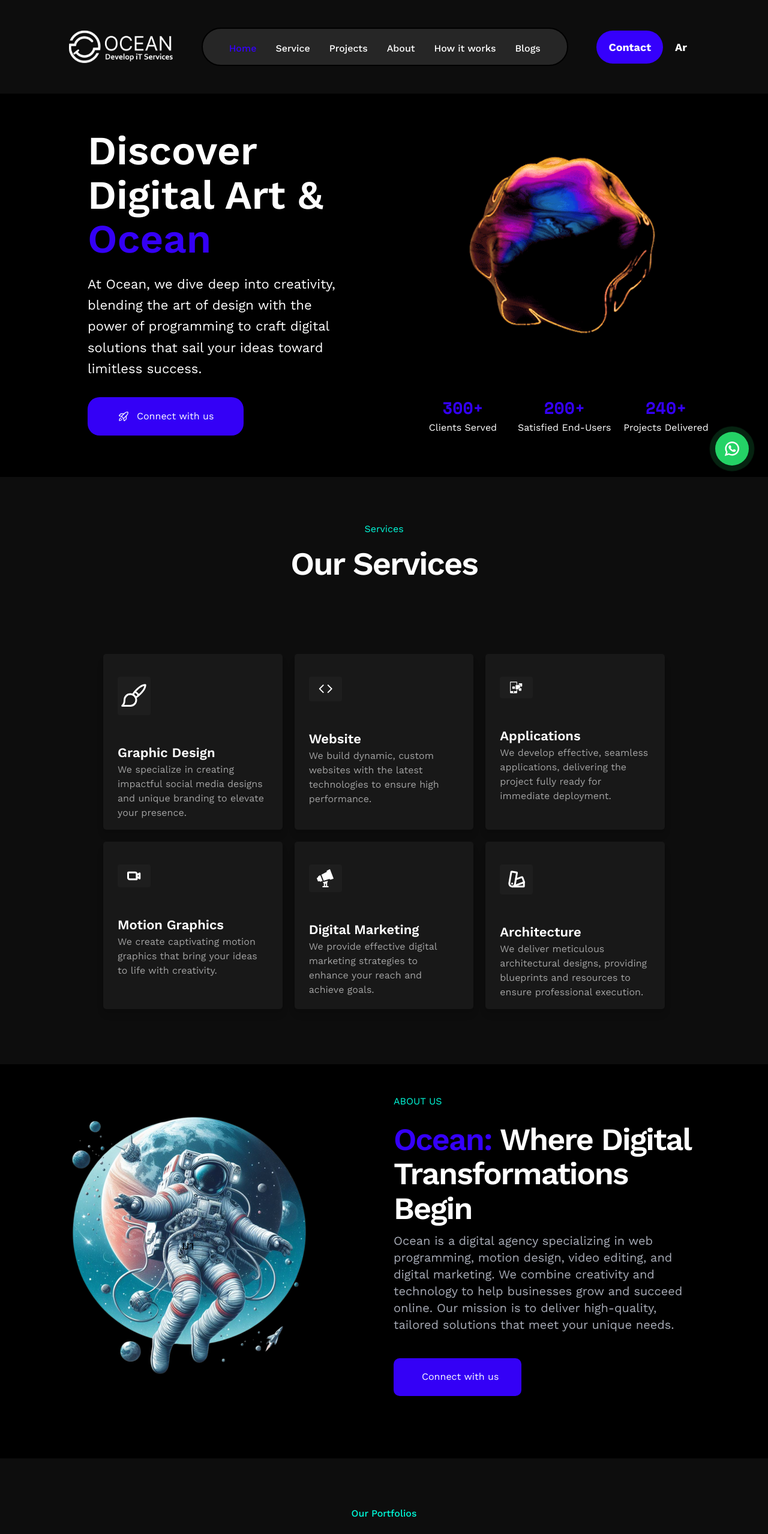
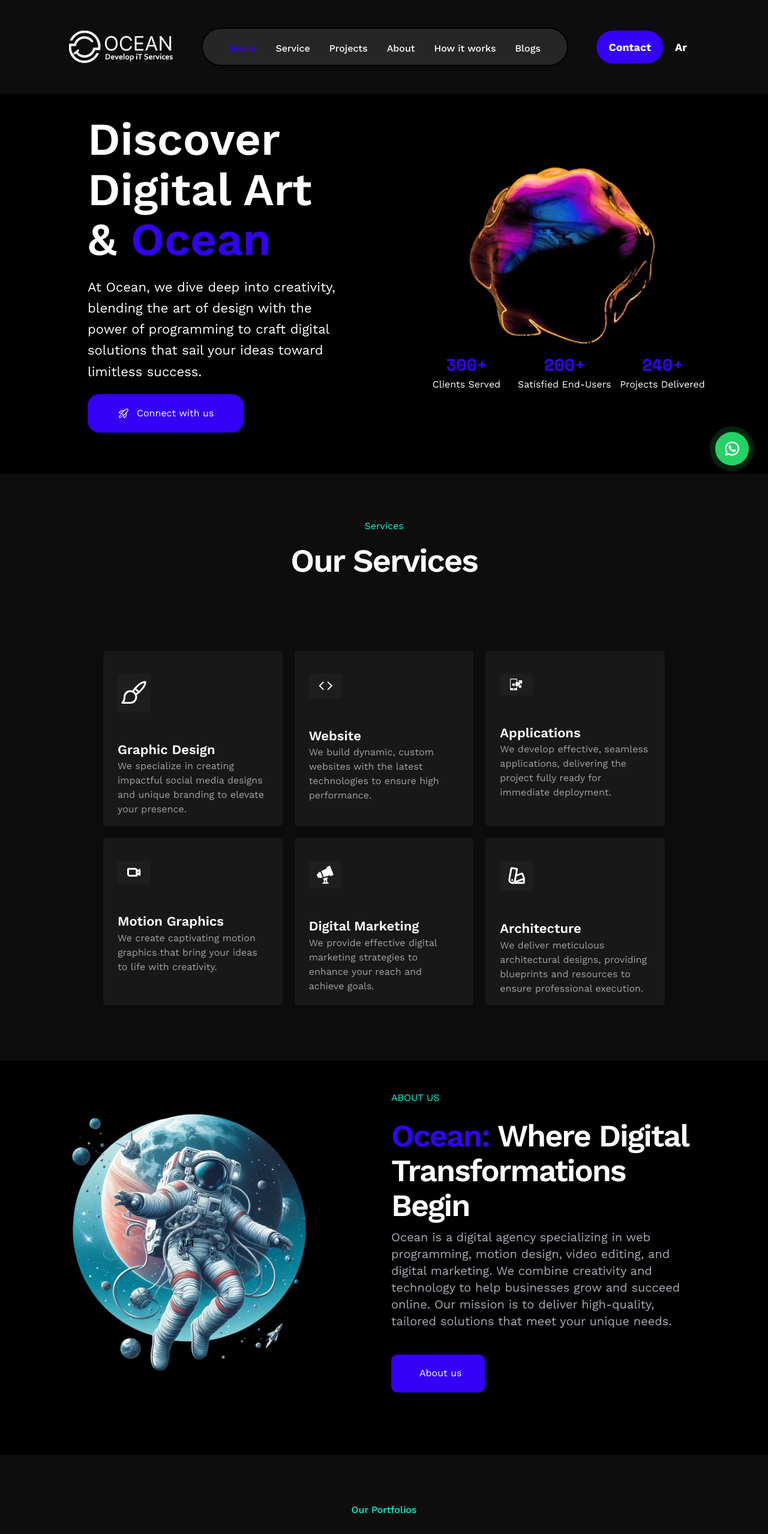
Before and after one commit to Hala2Ahmed/ocean, a React (Vite) app: page / in a window 1280 px wide. Shown: the top 2557 px of the page at 60% size. Built offline with nearby package versions, Linux system fonts and the light colour scheme.

Commit message:
some modify

```diff
--- a/src/i18n/ar_local.json
+++ b/src/i18n/ar_local.json
@@ -34,7 +34,7 @@
   "aboutHeaderSpan": "أوشن:",
   "aboutHeader": "حيث تبدأ التحولات الرقمية",
   "aboutDesc": "أوشن هي وكالة رقمية متخصصة في برمجة الويب، تصميم الحركة، مونتاج الفيديو، والتسويق الرقمي. نجمع بين الإبداع والتكنولوجيا لمساعدة الأعمال على النجاح والتطور رقميًا. مهمتنا هي تقديم حلول عالية الجودة ومخصصة تلبي احتياجاتك الفريدة.",
-  "aboutButton": "تواصل معنا",
+  "aboutButton": "من نحن",
 
   "Portfolio": "أعمالنا السابقة",
   "PortfolioHeader": "بعض أعمالنا الحديثة",
--- a/src/i18n/en_local.json
+++ b/src/i18n/en_local.json
@@ -35,7 +35,7 @@
   "aboutHeaderSpan": "Ocean:",
   "aboutHeader": "Where Digital Transformations Begin",
   "aboutDesc": "Ocean is a digital agency specializing in web programming, motion design, video editing, and digital marketing. We combine creativity and technology to help businesses grow and succeed online. Our mission is to deliver high-quality, tailored solutions that meet your unique needs.",
-  "aboutButton": "Connect with us",
+  "aboutButton": "About us",
 
   "Portfolio": "Our Portfolios",
   "PortfolioHeader": "Some recent work",
--- a/src/pages/Home/Home.jsx
+++ b/src/pages/Home/Home.jsx
@@ -51,12 +51,12 @@ export default function Home() {
       {/* Hero Section */}
       <div className="text-[#ffffff] bg-primary overflow-hidden pt-[150px]">
         <div className="px-7 md:px-[85px] pb-[69px] lg:pl-[146px] grid grid-cols-1 lg:grid-cols-2 gap-8 justify-center items-center">
-          <div className="order-2 lg:order-1 pt-[65px] lg:pr-[77px]">
-            <h1 className="text-4xl sm:text-5xl md:text-6xl lg:text-[67px] font-semibold leading-[1.1] capitalize">
+          <div className="order-2 lg:order-1 sm:pt-[65px] xl:pt-[40px] lg:pr-[77px]">
+            <h1 className="text-4xl sm:text-5xl md:text-6xl lg:text-[67px] xl:text-[76px]  font-semibold leading-[1.1] capitalize">
             {t("hero")}
               <span className="text-secondBlue"> {t("heroSpan")}</span>
             </h1>
-            <p className="text-base sm:text-lg md:text-xl lg:text-[22px] font-normal leading-[1.6] pt-5 pb-[30px]">
+            <p className="text-base sm:text-lg md:text-xl lg:text-[22px] font-normal leading-[1.6] pt-5 pb-[30px] xl:pb-[20px]">
             {t("heroDesc")}
             </p>
             <button to="/contact" className="rounded-[20px] bg-secondBlue flex items-center gap-3 py-3 px-6 md:py-[20px] md:px-[50px]">
@@ -66,13 +66,13 @@ export default function Home() {
               <Link to="/contact">{t("heroButton")}</Link>
             </button>
           </div>
-          <div className="order-1 lg:order-2 flex flex-col justify-center items-center md:justify-end ">
+          <div className="order-1 lg:order-2 flex flex-col justify-center items-center ">
             <img
               src={heroGif}
-              className="w-full max-w-[400px] md:max-w-none spin-slow"
+              className="w-full max-w-[400px] md:max-w-none spin-slow xl:-mb-[90px] xl:-mt-[50px]"
               alt="Landing Animation"
             />
-            <div className="grid grid-cols-3 gap-3.5 justify-center items-center text-center">
+            <div className="grid grid-cols-3 gap-2 justify-center items-center text-center">
               <div>
                 <h4 className="text-secondBlue font-bold text-[28px] font-secondaryFont">
                   <CountUp end={300} duration={3} />+
@@ -108,7 +108,7 @@ export default function Home() {
 
       {/* About Section */}
       <div className="bg-primary text-[#ffffff] pt-[50px] pb-[104px] px-7 md:px-[113px] overflow-hidden">
-        <div className="flex flex-col md:flex-row gap-8 justify-between items-center">
+        <div className="flex flex-col md:flex-row gap-6 justify-between items-center">
           <div className="flex-1 mx-auto">
             <img data-aos="fade-up" data-aos-delay="200" src={aboutImg} alt="About Us" />
           </div>
```
